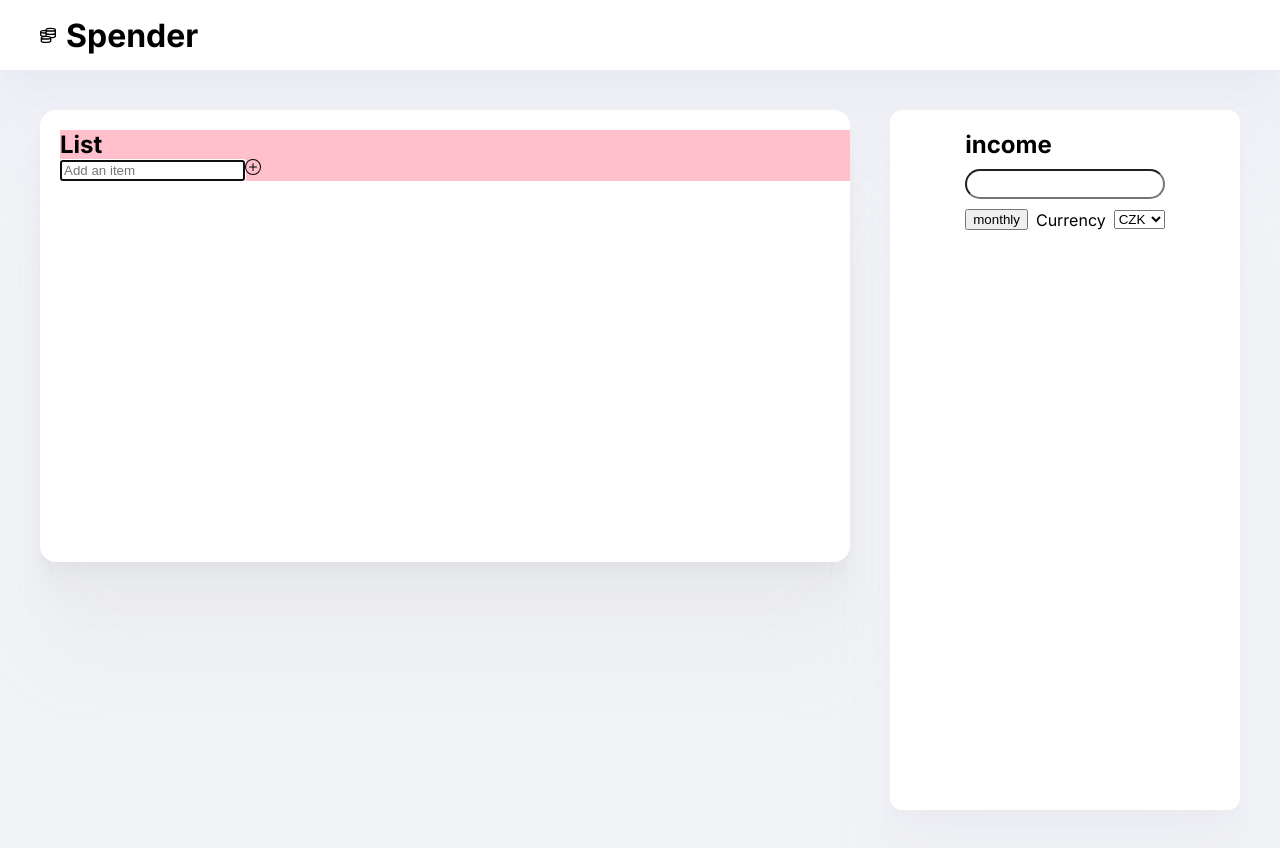
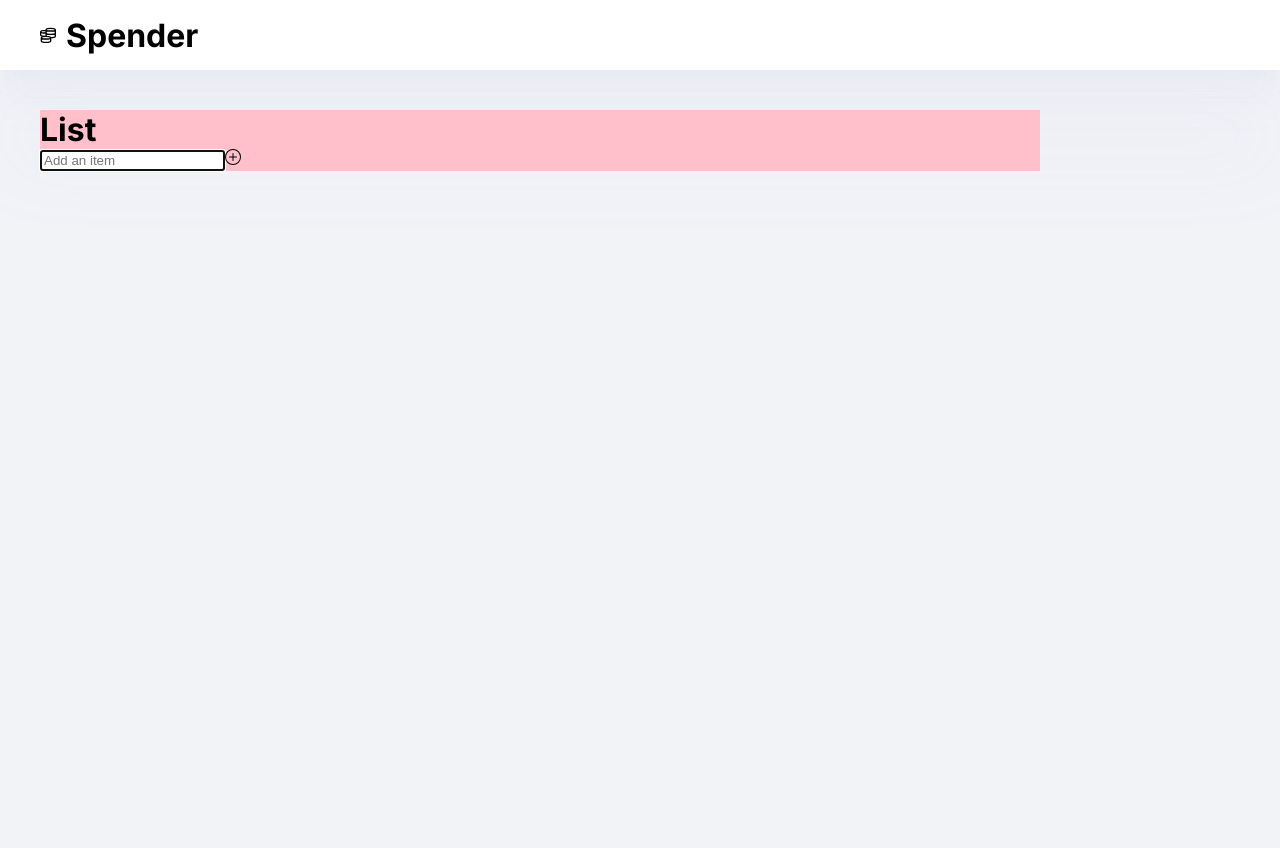
Before and after one commit to JakubLevanszky/spender-app-v2, a React (Create React App) app: page / in a window 1280 px wide. After the commit the page ends 800 px from the top, so only its background shows below. Built offline with nearby package versions, Linux system fonts and the light colour scheme.

Commit message:
chore: clean up 2.0

```diff
--- a/src/features/ui/components/AsidePart/AsidePart.js
+++ /dev/null
@@ -1,14 +0,0 @@
-import { StyledAside } from './AsidePart.styled';
-import Income from './parts/Income/Income';
-
-function AsidePart() {
-  return (
-    <>
-      <StyledAside>
-        <Income />
-      </StyledAside>
-    </>
-  );
-}
-
-export default AsidePart;
--- a/src/features/ui/components/AsidePart/AsidePart.styled.js
+++ /dev/null
@@ -1,18 +0,0 @@
-import styled from 'styled-components';
-import { palette } from '../../theme/palette';
-
-export const StyledAside = styled.aside`
-  display: grid;
-  justify-content: center;
-  justify-items: center;
-  padding: 20px;
-  border-radius: 12px;
-  height: 700px;
-  background-color: ${palette.background};
-  box-shadow: 0px 100px 80px rgba(211, 212, 223, 0.07),
-    0px 41.7776px 33.4221px rgba(211, 212, 223, 0.0503198),
-    0px 22.3363px 17.869px rgba(211, 212, 223, 0.0417275),
-    0px 12.5216px 10.0172px rgba(211, 212, 223, 0.035),
-    0px 6.6501px 5.32008px rgba(211, 212, 223, 0.0282725),
-    0px 2.76726px 2.21381px rgba(211, 212, 223, 0.0196802);
-`;
--- a/src/features/ui/components/AsidePart/parts/Income/Income.js
+++ /dev/null
@@ -1,26 +0,0 @@
-import Input from '../../../Input/Input';
-import { IncomeStyled, InputParams } from './Income.styled';
-
-function Income() {
-  return (
-    <>
-      <IncomeStyled>
-        <h2>income</h2>
-        <Input type="text" />
-        <InputParams>
-          <button>monthly</button>
-          <label htmlFor="currency-selection">Currency</label>
-          <select name="currencies">
-            <option value="CZK" selected="true">
-              CZK
-            </option>
-            <option value="EUR">EUR</option>
-            <option value="USD">USD</option>
-          </select>
-        </InputParams>
-      </IncomeStyled>
-    </>
-  );
-}
-
-export default Income;
--- a/src/features/ui/components/AsidePart/parts/Income/Income.styled.js
+++ /dev/null
@@ -1,14 +0,0 @@
-import styled from 'styled-components';
-
-export const IncomeStyled = styled.section`
-  display: flex;
-  flex-direction: column;
-  gap: 10px;
-`;
-
-export const InputParams = styled.div`
-  display: flex;
-  flex-direction: row;
-  align-items: center;
-  gap: 8px;
-`;
--- a/src/features/ui/components/Layout/Layout.js
+++ b/src/features/ui/components/Layout/Layout.js
@@ -1,15 +1,13 @@
-import AsidePart from '../AsidePart/AsidePart';
 import { LayoutStyled } from './Layout.styled';
-import MainPart from '../MainPart/MainPart';
 import Header from '../Header/Header';
+import ItemsList from '../../../../components/ItemsList/ItemsList';
 
 function Layout() {
   return (
     <>
       <Header />
       <LayoutStyled>
-        <MainPart />
-        <AsidePart />
+        <ItemsList />
       </LayoutStyled>
     </>
   );
--- a/src/features/ui/components/MainPart/MainPart.js
+++ /dev/null
@@ -1,17 +0,0 @@
-// import Header from '../Header/Header';
-import Spends from './parts/Spends/Spends';
-// import Summary from './parts/Summary/Summary';
-import { MainPartStyled } from './MainPart.styled';
-
-function MainPart() {
-  return (
-    <>
-      <MainPartStyled>
-        <Spends />
-        {/* <Summary /> */}
-      </MainPartStyled>
-    </>
-  );
-}
-
-export default MainPart;
--- a/src/features/ui/components/MainPart/MainPart.styled.js
+++ /dev/null
@@ -1,7 +0,0 @@
-import styled from 'styled-components';
-
-export const MainPartStyled = styled.div`
-  display: grid;
-  gap: 3em;
-  grid-template-rows: 1fr 200px;
-`;
--- a/src/features/ui/components/MainPart/parts/Spends/Spends.js
+++ /dev/null
@@ -1,14 +0,0 @@
-import { SpendsSection } from './Spends.styled';
-import ItemsList from '../../../../../../components/ItemsList/ItemsList';
-
-function Spends() {
-  return (
-    <>
-      <SpendsSection>
-        <ItemsList />
-      </SpendsSection>
-    </>
-  );
-}
-
-export default Spends;
--- a/src/features/ui/components/MainPart/parts/Spends/Spends.styled.js
+++ /dev/null
@@ -1,16 +0,0 @@
-import styled from 'styled-components';
-import { palette } from '../../../../theme/palette';
-
-export const SpendsSection = styled.section`
-  background-color: ${palette.background};
-  border-radius: 16px;
-  padding: 20px;
-  overflow: auto;
-  max-height: 480px;
-  box-shadow: 0px 100px 80px rgba(181, 178, 178, 0.07),
-    0px 41.7776px 33.4221px rgba(181, 178, 178, 0.0503198),
-    0px 22.3363px 17.869px rgba(181, 178, 178, 0.0417275),
-    0px 12.5216px 10.0172px rgba(181, 178, 178, 0.035),
-    0px 6.6501px 5.32008px rgba(181, 178, 178, 0.0282725),
-    0px 2.76726px 2.21381px rgba(181, 178, 178, 0.0196802);
-`;
```
Also changed, not shown: src/components/Income/Income.js (added, +11 -0 lines), src/components/Income/Income.styled.js (added).
